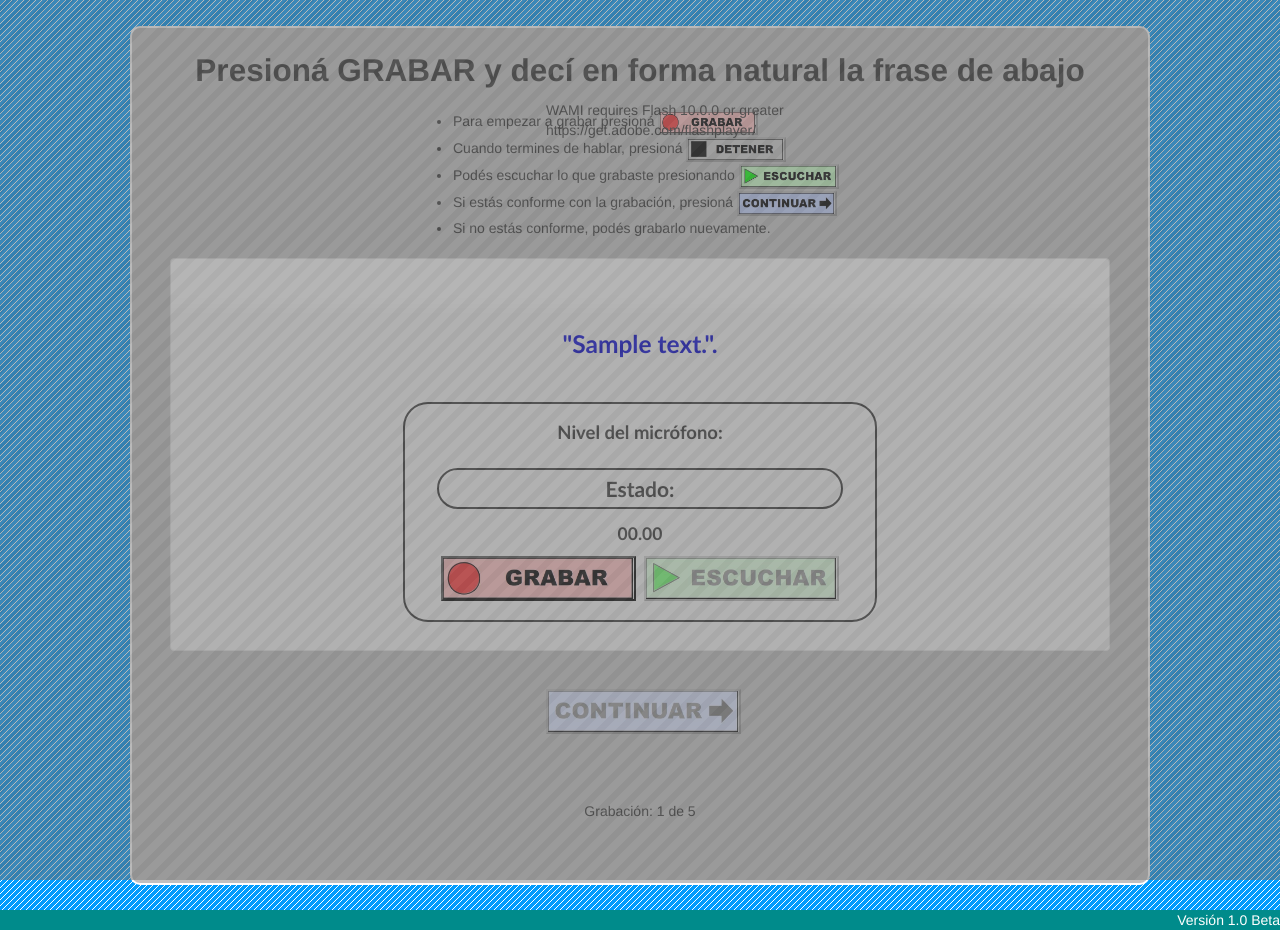
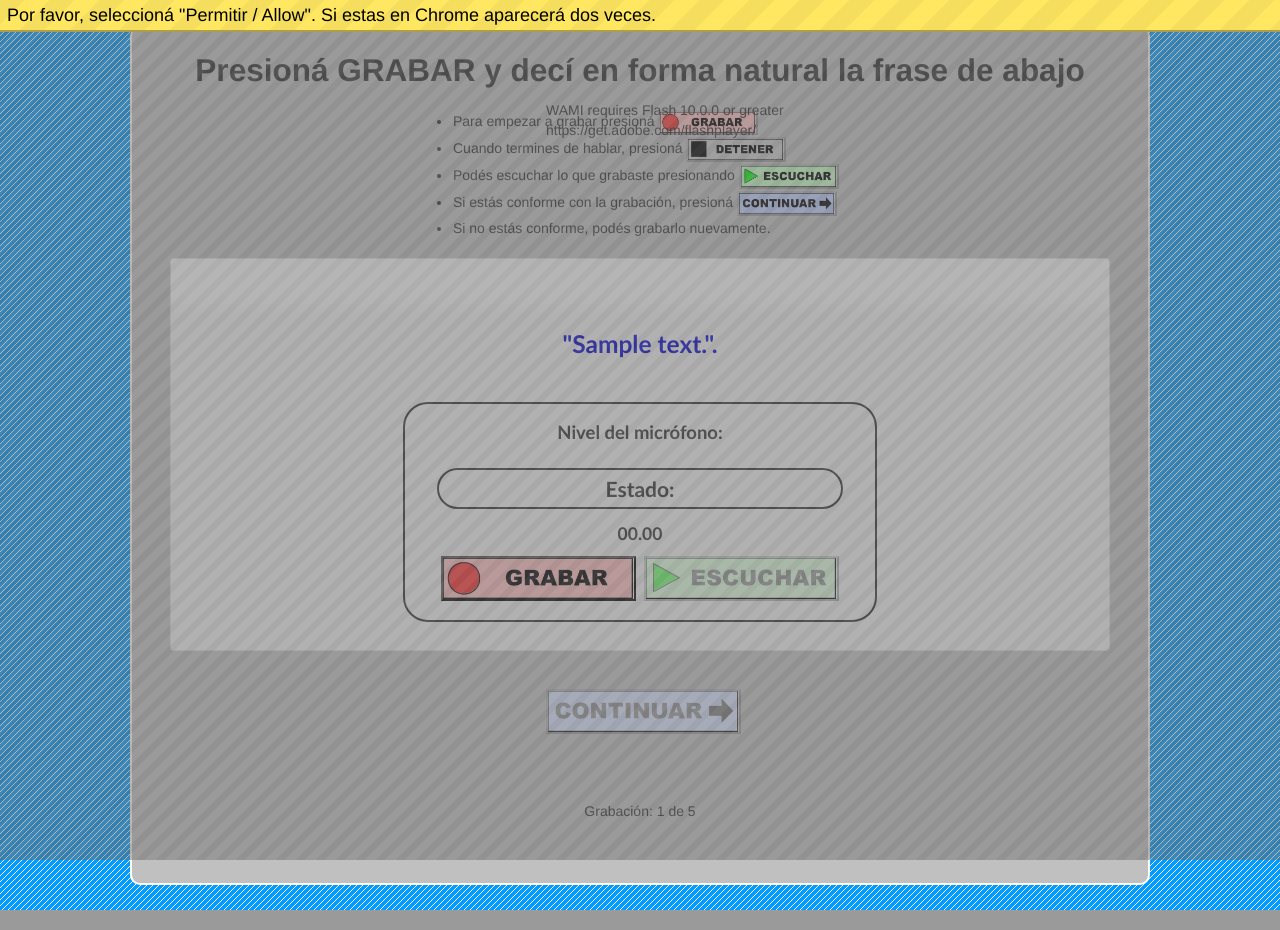
Before and after one commit to Gaturron/record-test2, a Django app: template audios/templates/record_tests1.html in a window 1280 px wide. Run offline with Django 3.2, Linux system fonts and the light colour scheme; tables that the repository leaves empty hold one stand-in row (values such as "Sample post"); the template is opened without the code that fills it: values that come from a table or form of the project are taken from there, most other values are stand-ins (such as "Sample title", 1, 10 or a date in 2020); parts of the project's set-up code (start-up, migrations or seed data) failed here and were passed over; some libraries are stand-ins or nearby versions.

Commit message:
Mensaje de allow mic en la segunda pantalla

```diff
--- a/audios/static/css/style.css
+++ b/audios/static/css/style.css
@@ -17,6 +17,20 @@ body{
     text-align: left;
     margin: 2% 20% 2% 20%;
     padding: 1% 3% 1% 3%;
+}
+
+#mic-warning {
+    z-index: 99999;
+    position: fixed;
+    top: 0;
+    width: 100%;
+    padding: 5px 7px;
+    background-size: 50px 50px;
+    background-color: #ffe761;
+    color: #000;
+    border-bottom: 2px solid #ae9e49;
+    font-size: 18px;
+    background-image: linear-gradient(135deg, rgba(0, 0, 0, .04) 25%, transparent 25%, transparent 50%, rgba(0, 0, 0, .04) 50%, rgba(0, 0, 0, .04) 75%, transparent 75%, transparent);
 }
 
 li {
@@ -222,4 +236,6 @@ label.error {
     background-color: darkcyan;
     color: white;
     text-align: right;
+    bottom: 0px;
+    position: absolute;
 }
--- a/audios/static/js/recorder.js
+++ b/audios/static/js/recorder.js
@@ -84,8 +84,9 @@ Wami.setup = function(options) {
 			swfUrl : "/static/js/Wami.swf",
 			onReady : function() {
 				console.debug("Se cierra el permiso al microfono");
-				  $('.ui-dialog.ui-widget.ui-widget-content.ui-corner-all.ui-draggable.ui-resizable').css('visibility', '');
+				$('.ui-dialog.ui-widget.ui-widget-content.ui-corner-all.ui-draggable.ui-resizable').css('visibility', '');
 				Wami.hide();
+				$('#mic-warning').hide();
 				$( "#dialog-modal" ).dialog("close");
 			},
 			onSecurity : checkSecurity,
--- a/audios/templates/record_tests1.html
+++ b/audios/templates/record_tests1.html
@@ -34,6 +34,10 @@
 <body onload="setup()">
 
   <div id="speaker_id" style="display: none;" speakerId="{{speaker_id}}">SpeakerId</div>
+
+  <div id="mic-warning">
+    Por favor, seleccioná "Permitir / Allow". Si estas en Chrome aparecerá dos veces.
+  </div>
 
   <div class="container">
 
@@ -132,10 +136,6 @@
 
   </div>
 
-  <div id="version">
-    Versión 1.0 Beta
-  </div>
-
 </body>
 
 <script type="text/javascript">
```
